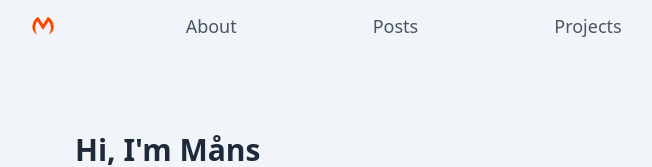
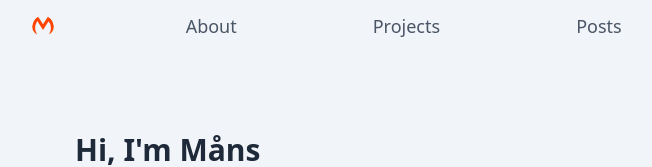
Before and after one commit to mans-andersson/personal-webpage, a SvelteKit app: page / in a window 1280 px wide. Shown: the top 167 px of the page, without its empty margins (311-963 px from the left). Built offline with nearby package versions, Linux system fonts and the light colour scheme.

Commit message:
Change header ordering

```diff
--- a/src/components/Header.svelte
+++ b/src/components/Header.svelte
@@ -15,12 +15,12 @@
 			href="/about">About</a
 		>
 		<a
+			class="hover:text-gray-800 px-3 {pathname === '/projects' ? 'bg-gray-300 rounded-xl' : ''}"
+			href="/projects">Projects</a
+		>
+		<a
 			class="hover:text-gray-800 px-3 {pathname === '/posts' ? 'bg-gray-300 rounded-xl' : ''}"
 			href="/posts">Posts</a
 		>
-		<a
-			class="hover:text-gray-800 px-3 {pathname === '/projects' ? 'bg-gray-300 rounded-xl' : ''}"
-			href="/projects">Projects</a
-		>
 	</nav>
 </header>
```
